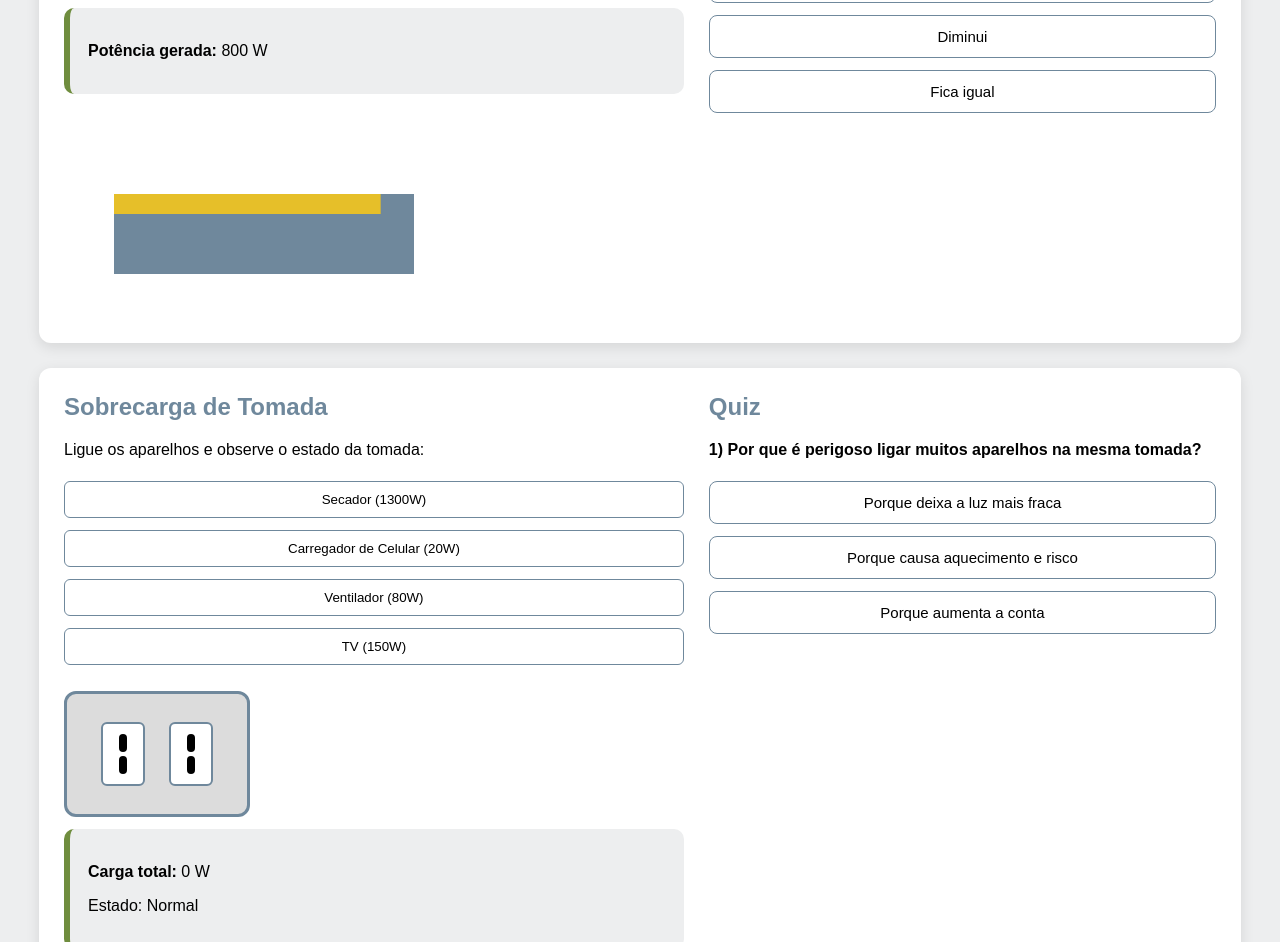
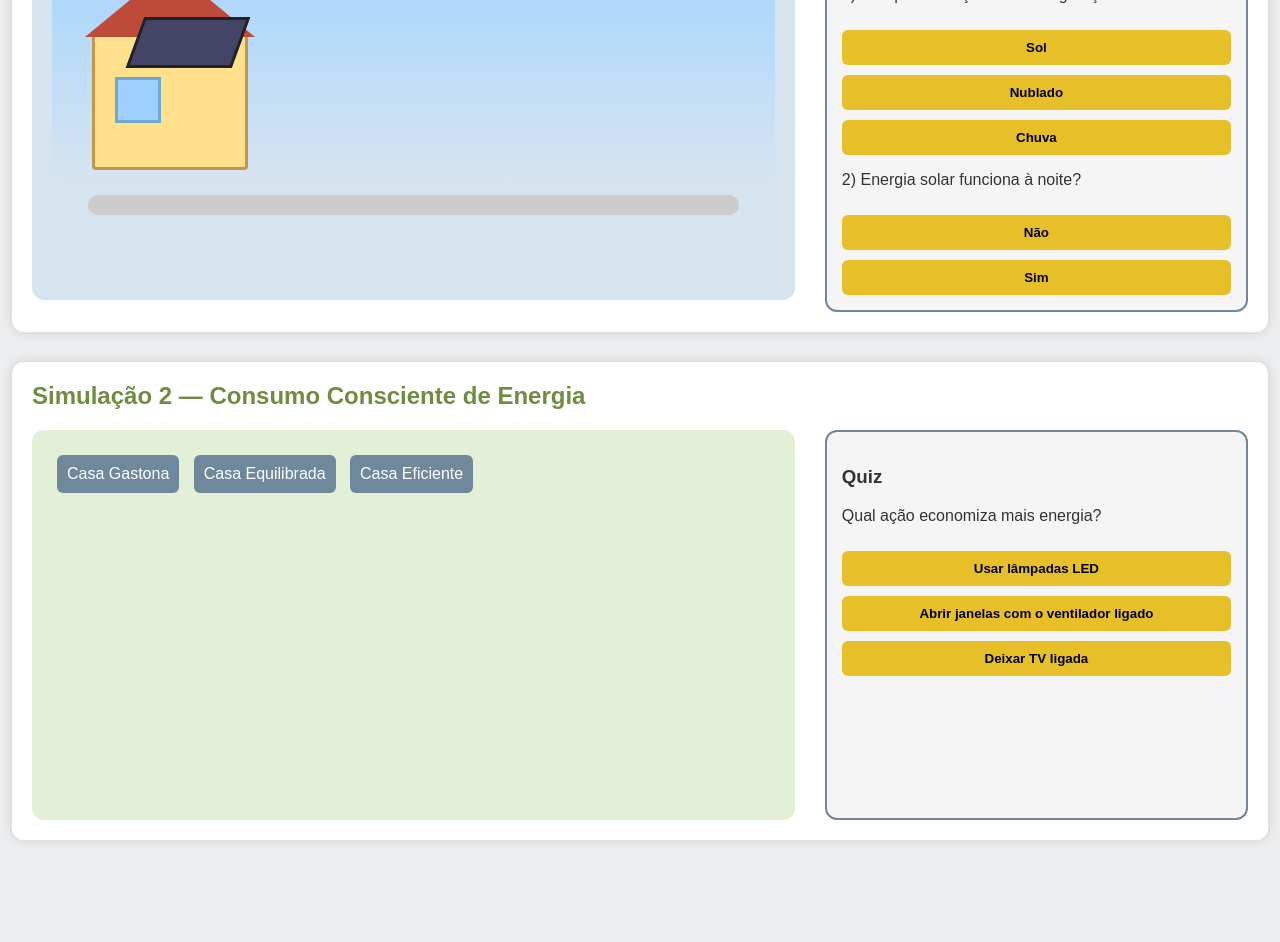
Before and after one commit to ka-bf/peesi.github.io, a plain HTML site: page index.html in a window 1280 px wide. Shown: the part 249-1191 px from the top of the page. After the commit the page ends 1119 px from the top, so only its background shows below. Drawn offline with Linux system fonts and the light colour scheme.

Commit message:
Update index.html

```diff
--- a/index.html
+++ b/index.html
@@ -3,320 +3,340 @@
 <head>
 <meta charset="UTF-8">
 <title>P.E.E.S.I</title>
+<meta name="viewport" content="width=device-width, initial-scale=1.0">
 
 <style>
     body {
-            margin: 0;
         font-family: Arial, sans-serif;
         background: #edeeef;
+        margin: 0;
+        padding: 0;
+        color: #333;
     }
 
     header {
-            background: #6f8d3e;
-            padding: 20px;
+        background: #6f889c;
+        padding: 15px;
+        text-align: center;
         color: white;
-            text-align: center;
         font-size: 26px;
         font-weight: bold;
     }
 
     .section {
+        width: 95%;
+        margin: 30px auto;
         background: white;
-            width: 90%;
-            max-width: 1200px;
-            margin: 25px auto;
-            padding: 25px;
+        padding: 20px;
         border-radius: 12px;
-            display: flex;
-            gap: 25px;
-            box-shadow: 0 4px 14px rgba(0,0,0,0.1);
-        }
-
-        .left {
-            width: 55%;
-        }
-
-        .right {
-            width: 45%;
+        box-shadow: 0 0 12px #0002;
     }
 
     h2 {
-            color: #6f889c;
         margin-top: 0;
+        color: #6f8d3e;
     }
 
-        .card {
-            background: #edeeef;
-            border-radius: 10px;
-            padding: 18px;
-            margin-top: 12px;
-            border-left: 6px solid #6f8d3e;
+    .container {
+        display: flex;
+        gap: 30px;
     }
 
-        .quiz-btn {
-            width: 100%;
-            padding: 12px;
-            margin: 6px 0;
-            border: 1px solid #6f889c;
-            background: white;
-            border-radius: 8px;
-            cursor: pointer;
-            font-size: 15px;
+    /* ================== SIMULAÇÃO CASA + SOLAR ================== */
+
+    .solar-sim {
+        width: 65%;
+        background: #d6e4f0;
+        padding: 20px;
+        border-radius: 12px;
+        position: relative;
+        height: 350px;
     }
 
-        .quiz-btn:hover {
-            background: #f3f4f5;
-        }
-
-        .correct {
-            color: green;
-            margin-top: 6px;
-        }
-
-        .wrong {
-            color: red;
-            margin-top: 6px;
-        }
-
-        .climate-btn {
-            padding: 10px 14px;
-            margin-right: 6px;
-            border: none;
-            background: #6f889c;
-            color: white;
-            border-radius: 6px;
-            cursor: pointer;
-        }
-
-        .climate-btn:hover {
-            background: #5a7282;
-        }
-
-        .app-btn {
-            padding: 10px;
+    /* CENA */
+    .sky {
         width: 100%;
-            margin: 6px 0;
-            border: 1px solid #6f889c;
-            border-radius: 6px;
-            background: white;
-            cursor: pointer;
-        }
-
-        .app-btn.on {
-            background: #cfe3d1;
-            border-color: #6f8d3e;
-        }
-
-        #tomada {
-            width: 160px;
-            height: 100px;
-            background: #dcdcdc;
+        height: 250px;
+        background: linear-gradient(#9fd3ff, #d6e4f0);
         border-radius: 12px;
-            margin-top: 20px;
-            padding: 10px;
-            display: flex;
-            justify-content: space-evenly;
-            align-items: center;
-            border: 3px solid #6f889c;
-        }
-
-        .entrada {
-            width: 40px;
-            height: 60px;
-            background: white;
-            border-radius: 6px;
-            border: 2px solid #6f889c;
         position: relative;
     }
 
-        .buraco {
-            width: 8px;
-            height: 18px;
-            background: black;
+    /* ÍCONES DO CLIMA */
+    .weather {
+        position: absolute;
+        top: 15px;
+        left: 15px;
+        display: flex;
+        gap: 10px;
+    }
+    .weather div {
+        cursor: pointer;
+        font-size: 35px;
+        transition: transform .2s;
+    }
+    .weather div:hover {
+        transform: scale(1.2);
+    }
+
+    /* CASA CARTOON */
+    .house {
+        width: 150px;
+        height: 130px;
+        background: #ffe08c;
+        border: 3px solid #c2974b;
         border-radius: 4px;
         position: absolute;
-            left: 16px;
+        bottom: 10px;
+        left: 40px;
+    }
+    .roof {
+        width: 0;
+        height: 0;
+        border-left: 85px solid transparent;
+        border-right: 85px solid transparent;
+        border-bottom: 70px solid #be4a39;
+        position: absolute;
+        top: -70px;
+        left: -10px;
+    }
+    .window {
+        width: 40px;
+        height: 40px;
+        background: #9ed0ff;
+        border: 3px solid #6fa9d1;
+        position: absolute;
+        left: 20px;
+        top: 40px;
     }
 
-        .b1 { top: 10px; }
-        .b2 { bottom: 10px; }
+    /* PLACA SOLAR */
+    .panel {
+        width: 100px;
+        height: 45px;
+        background: #446;
+        border: 3px solid #222;
+        position: absolute;
+        top: -20px;
+        left: 40px;
+        transform: skew(-20deg);
+        transition: box-shadow .3s, background .3s;
+    }
 
+    /* Indicador de energia */
+    .energy-bar {
+        width: 90%;
+        margin: 15px auto;
+        height: 20px;
+        background: #ccc;
+        border-radius: 10px;
+        overflow: hidden;
+    }
+    .energy-fill {
+        height: 100%;
+        width: 0%;
+        background: #6f8d3e;
+        transition: width .4s;
+    }
+
+    /* ================== QUIZ ================== */
+
+    .quiz {
+        width: 35%;
+        background: #f5f5f5;
+        padding: 15px;
+        border-radius: 12px;
+        border: 2px solid #6f889c;
+    }
+    .quiz button {
+        background: #e6bf29;
+        padding: 10px;
+        border: none;
+        cursor: pointer;
+        width: 100%;
+        border-radius: 6px;
+        margin-top: 10px;
+        font-weight: bold;
+    }
+
+    /* ================== SIMULAÇÃO 2: CONSUMO ================== */
+
+    .usage-sim {
+        width: 65%;
+        background: #e4efd7;
+        padding: 20px;
+        border-radius: 12px;
+        position: relative;
+        height: 350px;
+    }
+
+    .mode-btn {
+        background: #6f889c;
+        color: white;
+        padding: 10px;
+        margin: 5px;
+        border-radius: 6px;
+        cursor: pointer;
+        display: inline-block;
+    }
+
+    .mode-btn:hover {
+        background: #566b7a;
+    }
+
+    .usage-indicator {
+        margin-top: 20px;
+        font-size: 22px;
+        font-weight: bold;
+    }
 </style>
+
 </head>
-
 <body>
 
-<header>Plataforma de Educação Energética com Simulações Interativas</header>
+<header>
+    Plataforma de Educação Energética com Simulações Interativas
+</header>
 
-<!-- ========================================================= -->
-<!-- =================== SIMULAÇÃO 1: SOLAR ================== -->
-<!-- ========================================================= -->
+<!-- =======================================================
+                       SIMULAÇÃO SOLAR
+======================================================= -->
 
 <div class="section">
+    <h2>Simulação 1 — Efeito do Clima na Energia Solar</h2>
 
-    <div class="left">
+    <div class="container">
 
-        <h2>Efeito do Clima na Energia Solar</h2>
+        <div class="solar-sim">
 
-        <p>Escolha o clima e veja como a geração muda:</p>
+            <div class="sky">
 
-        <button class="climate-btn" onclick="setClima('limpo')">☀ Céu limpo</button>
-        <button class="climate-btn" onclick="setClima('nublado')">🌥 Nublado</button>
-        <button class="climate-btn" onclick="setClima('noite')">🌑 Anoitecendo</button>
-
-        <div class="card">
-            <p><b>Potência gerada:</b> <span id="solarPower">0</span> W</p>
+                <div class="weather">
+                    <div onclick="setWeather('sun')">☀️</div>
+                    <div onclick="setWeather('cloud')">☁️</div>
+                    <div onclick="setWeather('rain')">🌧️</div>
+                    <div onclick="setWeather('night')">🌙</div>
                 </div>
 
-        <canvas id="solarCanvas" width="400" height="200" style="margin-top:20px;"></canvas>
-    </div>
-
-    <!-- QUIZ 1 -->
-    <div class="right">
-        <h2>Quiz</h2>
-
-        <p><b>1) O que acontece com a geração solar em dias nublados?</b></p>
-
-        <button class="quiz-btn" onclick="wrong1()">Aumenta bastante</button>
-        <button class="quiz-btn" onclick="right1()">Diminui</button>
-        <button class="quiz-btn" onclick="wrong1()">Fica igual</button>
-
-        <div id="fb1"></div>
+                <div class="house">
+                    <div class="roof"></div>
+                    <div class="panel" id="panel"></div>
+                    <div class="window"></div>
                 </div>
             </div>
 
-
-<!-- ========================================================= -->
-<!-- ============ SIMULAÇÃO 2: SOBRECARGA TOMADA ============= -->
-<!-- ========================================================= -->
-
-<div class="section">
-
-    <div class="left">
-
-        <h2>Sobrecarga de Tomada</h2>
-
-        <p>Ligue os aparelhos e observe o estado da tomada:</p>
-
-        <button class="app-btn" id="secador" onclick="toggleApp('secador',1300)">Secador (1300W)</button>
-        <button class="app-btn" id="celular" onclick="toggleApp('celular',20)">Carregador de Celular (20W)</button>
-        <button class="app-btn" id="ventilador" onclick="toggleApp('ventilador',80)">Ventilador (80W)</button>
-        <button class="app-btn" id="tv" onclick="toggleApp('tv',150)">TV (150W)</button>
-
-        <div id="tomada">
-            <div class="entrada">
-                <div class="buraco b1"></div>
-                <div class="buraco b2"></div>
-            </div>
-            <div class="entrada">
-                <div class="buraco b1"></div>
-                <div class="buraco b2"></div>
-            </div>
-        </div>
-
-        <div class="card">
-            <p><b>Carga total:</b> <span id="totalW">0</span> W</p>
-            <p id="state">Estado: Normal</p>
+            <div class="energy-bar">
+                <div class="energy-fill" id="energyFill"></div>
             </div>
 
         </div>
 
-    <!-- QUIZ 2 -->
-    <div class="right">
-        <h2>Quiz</h2>
+        <div class="quiz">
+            <h3>Quiz</h3>
 
-        <p><b>1) Por que é perigoso ligar muitos aparelhos na mesma tomada?</b></p>
+            <p>1) Em qual condição há maior geração solar?</p>
+            <button onclick="alert('Correto! Dias ensolarados = maior geração.')">Sol</button>
+            <button onclick="alert('Nuvens reduzem, mas não zeram.')">Nublado</button>
+            <button onclick="alert('Chuva forte reduz bastante!')">Chuva</button>
 
-        <button class="quiz-btn" onclick="wrong2()">Porque deixa a luz mais fraca</button>
-        <button class="quiz-btn" onclick="right2()">Porque causa aquecimento e risco</button>
-        <button class="quiz-btn" onclick="wrong2()">Porque aumenta a conta</button>
+            <p>2) Energia solar funciona à noite?</p>
+            <button onclick="alert('Correto! À noite a geração é zero.')">Não</button>
+            <button onclick="alert('Errado.')">Sim</button>
 
-        <div id="fb2"></div>
+        </div>
+
     </div>
 </div>
 
+<!-- =======================================================
+                       SIMULAÇÃO CONSUMO
+======================================================= -->
+
+<div class="section">
+    <h2>Simulação 2 — Consumo Consciente de Energia</h2>
+
+    <div class="container">
+
+        <div class="usage-sim">
+
+            <div class="mode-btn" onclick="setMode(1)">Casa Gastona</div>
+            <div class="mode-btn" onclick="setMode(2)">Casa Equilibrada</div>
+            <div class="mode-btn" onclick="setMode(3)">Casa Eficiente</div>
+
+            <div id="usageText" class="usage-indicator"></div>
+
+        </div>
+
+        <div class="quiz">
+            <h3>Quiz</h3>
+
+            <p>Qual ação economiza mais energia?</p>
+            <button onclick="alert('Perfeito! Trocar lâmpadas faz enorme diferença.')">
+                Usar lâmpadas LED
+            </button>
+            <button onclick="alert('Isso ajuda, mas não tanto.')">
+                Abrir janelas com o ventilador ligado
+            </button>
+            <button onclick="alert('Errado: TV ligada sem uso gasta muito!')">
+                Deixar TV ligada
+            </button>
+
+        </div>
+
+    </div>
+</div>
+
+<!-- =======================================================
+                       SCRIPTS
+======================================================= -->
+
 <script>
-/* ===================== SIMULAÇÃO SOLAR ===================== */
+/* ---------------- SOLAR SIMULATION ---------------- */
 
-let climate = "limpo";
+function setWeather(type) {
+    const panel = document.getElementById("panel");
+    const energy = document.getElementById("energyFill");
 
-function setClima(c) {
-    climate = c;
-    updateSolar();
+    if (type === "sun") {
+        energy.style.width = "100%";
+        panel.style.background = "#88aaff";
+        panel.style.boxShadow = "0 0 15px gold";
     }
-
-function updateSolar() {
-    let p = 0;
-
-    if (climate === "limpo") p = 800;
-    if (climate === "nublado") p = 300;
-    if (climate === "noite") p = 20;
-
-    document.getElementById("solarPower").innerText = p;
-
-    drawSolar(p);
+    if (type === "cloud") {
+        energy.style.width = "45%";
+        panel.style.background = "#556";
+        panel.style.boxShadow = "none";
     }
-
-function drawSolar(power) {
-    const ctx = document.getElementById("solarCanvas").getContext("2d");
-    ctx.clearRect(0,0,400,200);
-
-    ctx.fillStyle = "#6f889c";
-    ctx.fillRect(50,80,300,80);
-
-    ctx.fillStyle = power > 500 ? "#e6bf29" : "#6f8d3e";
-    ctx.fillRect(50,80, power/3, 20);
+    if (type === "rain") {
+        energy.style.width = "20%";
+        panel.style.background = "#334";
+        panel.style.boxShadow = "none";
     }
-
-updateSolar();
-
-/* ==================== QUIZ SOLAR ==================== */
-function right1(){ fb1.innerHTML="<p class='correct'>✔ Correto!</p>"; }
-function wrong1(){ fb1.innerHTML="<p class='wrong'>✘ Tente novamente.</p>"; }
-
-/* =================== SIMULAÇÃO TOMADA ================== */
-
-let total = 0;
-let apps = {};
-
-function toggleApp(id, w) {
-    const btn = document.getElementById(id);
-
-    if (!apps[id]) {
-        apps[id] = true;
-        total += w;
-        btn.classList.add("on");
-    } else {
-        apps[id] = false;
-        total -= w;
-        btn.classList.remove("on");
-    }
-
-    updateTomada();
-}
-
-function updateTomada() {
-    document.getElementById("totalW").innerText = total;
-
-    const box = document.getElementById("tomada");
-    const state = document.getElementById("state");
-
-    if (total < 300) {
-        box.style.background = "#dcdcdc";
-        state.innerText = "Estado: Normal";
-    } else if (total < 1600) {
-        box.style.background = "#e6bf29";
-        state.innerText = "Atenção: Carga Alta";
-    } else {
-        box.style.background = "#ff7a7a";
-        state.innerText = "⚠ Sobrecarga! Risco de aquecimento";
+    if (type === "night") {
+        energy.style.width = "0%";
+        panel.style.background = "#222";
+        panel.style.boxShadow = "none";
     }
 }
 
-/* ===================== QUIZ TOMADA ===================== */
-function right2(){ fb2.innerHTML="<p class='correct'>✔ Exato!</p>"; }
-function wrong2(){ fb2.innerHTML="<p class='wrong'>✘ Não é isso.</p>"; }
+/* ---------------- ENERGY USAGE SIMULATION ---------------- */
 
+function setMode(n) {
+    const txt = document.getElementById("usageText");
+
+    if (n === 1) {
+        txt.innerHTML = "Casa Gastona 😵 — Consumo MUITO alto!";
+        txt.style.color = "#c0392b";
+    }
+    if (n === 2) {
+        txt.innerHTML = "Casa Equilibrada 🙂 — Consumo moderado.";
+        txt.style.color = "#f1c40f";
+    }
+    if (n === 3) {
+        txt.innerHTML = "Casa Eficiente 😎 — Consumo baixo!";
+        txt.style.color = "#27ae60";
+    }
+}
 </script>
 
 </body>
```
Lines whose indentation alone changed are shown as unchanged.
